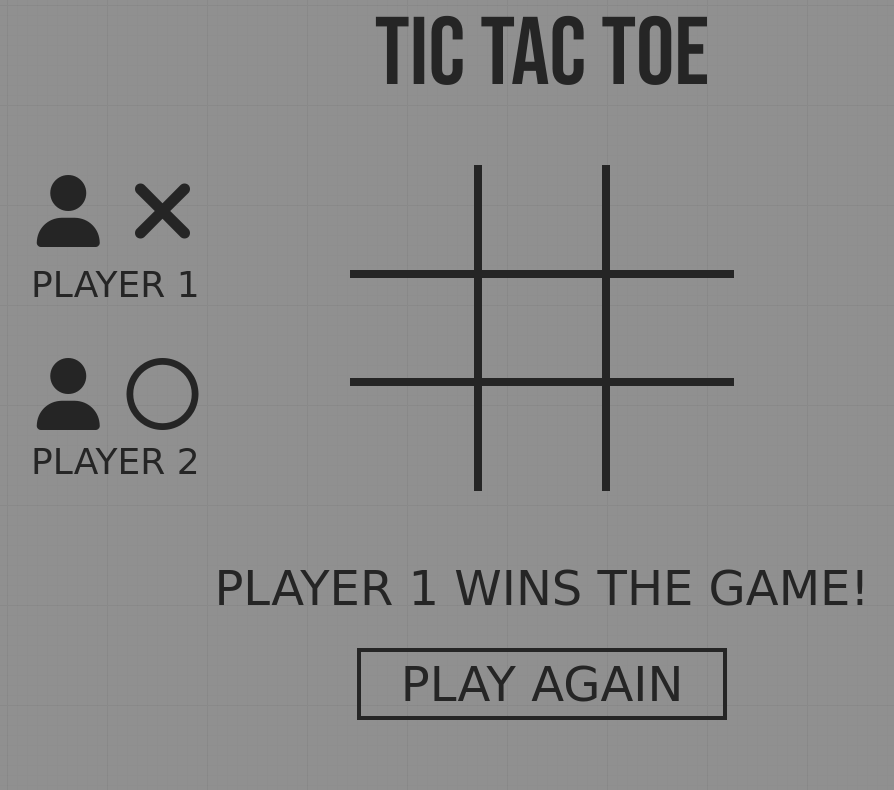
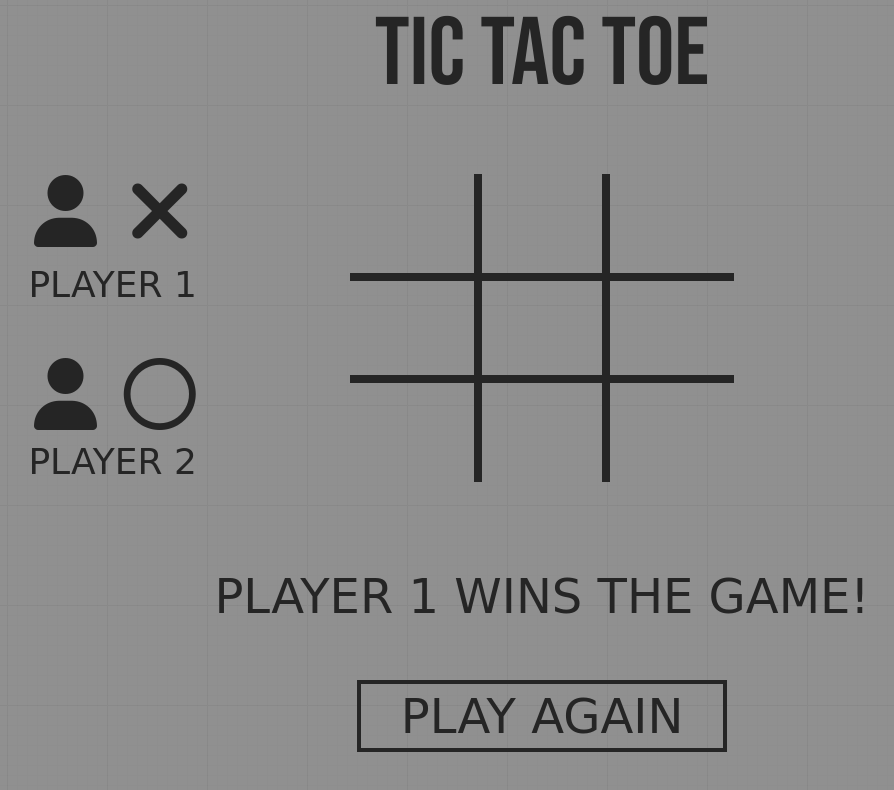
Before and after one commit to gozmansunday/tic-tac-toe-TOP, a website: page index.html in a window 1280 px wide. Shown: the whole page, without its empty margins (98-992 px from the left). Drawn offline with Linux system fonts and the light colour scheme; a web font is replaced by a local one.

Commit message:
Update styling

```diff
--- a/index.html
+++ b/index.html
@@ -8,14 +8,14 @@
   <link rel="stylesheet" href="./css/main.css">
   <title>Tic Tac Toe</title>
 </head>
-<body class="grid grid-rows-[6rem_calc(100vh_-_6rem_-_12rem)_12rem] sm:grid-rows-[6rem_calc(100vh_-_6rem_-_16rem)_16rem] md:grid-rows-[7rem_calc(100vh_-_7rem_-_20rem)_20rem] lg:grid-rows-[7rem_calc(100vh_-_7rem_-_16rem)_16rem]">
+<body class="grid grid-rows-[5.5rem_calc(100%_-_5.5rem_-_10rem)_10rem] gap-2 sm:grid-rows-[6rem_calc(100%_-_6rem_-_12rem)_12rem] md:grid-rows-[7rem_calc(100%_-_7rem_-_16rem)_16rem] lg:grid-rows-[7rem_calc(100vh_-_7rem_-_16rem)_16rem] lg:gap-0 2xl:container 2xl:mx-auto ">
   <header class="py-2">
     <h1 class="text-7xl font-bebas text-dark text-center sm:text-[4.8rem] md:text-8xl">
       TIC TAC TOE
     </h1>
   </header>
 
-  <main class="flex flex-col justify-evenly items-center lg:grid lg:grid-cols-3">
+  <main class="flex flex-col justify-evenly items-center gap-2 lg:grid lg:grid-cols-3">
     <!-- Score Board -->
     <section id="score-board" class="font-shoulders text-dark flex gap-10 sm:gap-12 md:gap-20 lg:gap-10 lg:flex-col">
       <div id="player-one" class="grid grid-rows-[4fr_3fr] justify-center items-center text-center sm:grid-rows-[3fr_2fr]">
@@ -57,7 +57,7 @@
   </main>
 
   <!-- Game Info and Buttons -->
-  <section id="game-info-section" class="font-shoulders text-center pt-4 space-y-4 sm:pt-6 sm:space-y-6 md:space-y-10">
+  <section id="game-info-section" class="font-shoulders text-center pt-3 space-y-8 sm:pt-4 sm:space-y-14 md:pt-8 md:space-y-20 lg:space-y-16">
     <!-- Game Information -->
     <p id="game-info" class="text-4xl text-dark sm:text-[2.5rem] md:text-[3rem]">
       PLAYER 1 WINS THE GAME!
--- a/src/input.css
+++ b/src/input.css
@@ -10,7 +10,7 @@ body {
 
 @layer utilities {
   .tictactoe-box {
-    @apply border-dark w-20 h-20 sm:w-[5.6rem] sm:h-[5.6rem] md:w-[7rem] md:h-[7rem] al:w-[8rem] al:h-[8rem] lg:h-[6.8rem];
+    @apply border-dark w-20 h-20 sm:w-[5.6rem] sm:h-[5.6rem] md:w-[7rem] md:h-[7rem] al:w-[8rem] al:h-[8rem] lg:h-[6.4rem];
   }
 
   .box-border-1 {
```
Also changed, not shown: css/main.css.
